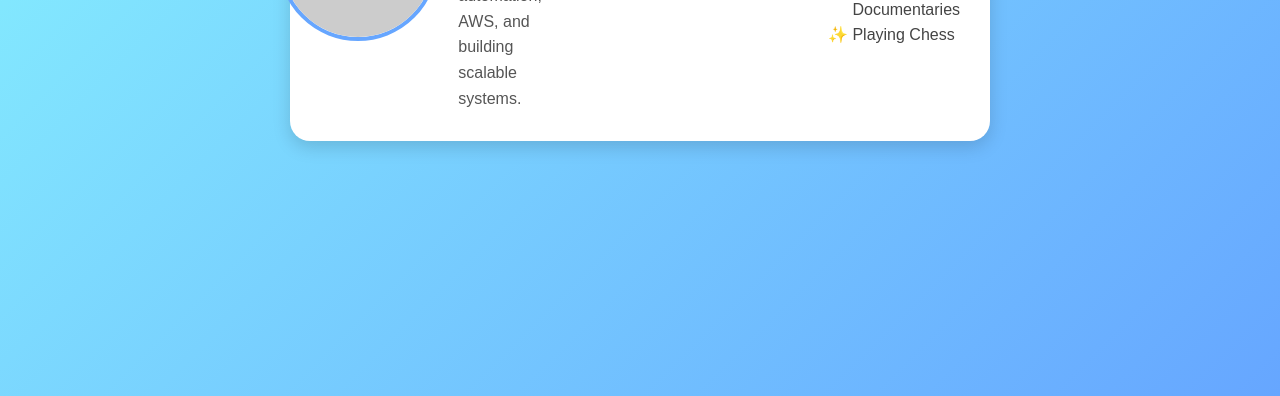
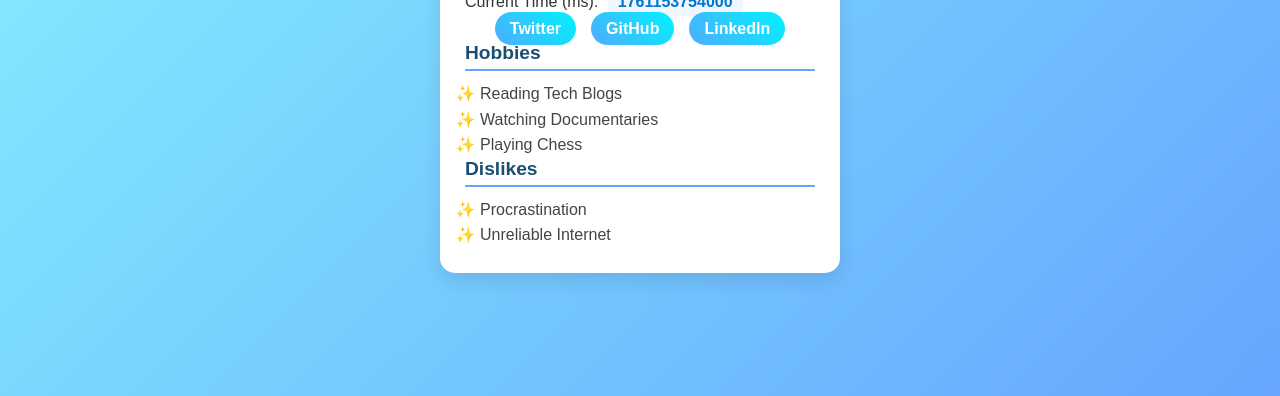
Before and after one commit to BILLIYON/Frontend-Wizards-Stage-0-Task-Build-a-Testable-Profile-Card, a plain HTML site: page index.html in a window 1280 px wide. Shown: the part 404-800 px from the top of the page. Drawn offline with Linux system fonts and the light colour scheme; placeholder pictures from the web are drawn by us.

Commit message:
Refactor profile card styles for improved layout

```diff
--- a/style.css
+++ b/style.css
@@ -17,17 +17,17 @@ body {
 }
 
 /* 🧩 Profile Card Container */
-article[data-testid="test-profile-card"] {
-  background: #ffffff;
-  border-radius: 20px;
-  box-shadow: 0 6px 18px rgba(0, 0, 0, 0.15);
-  padding: 30px;
-  width: min(95%, 700px);
-  display: flex;
-  flex-direction: column;
-  align-items: center;
-  gap: 20px;
-  transition: transform 0.3s ease, box-shadow 0.3s ease;
+[data-testid="test-profile-card"] {
+  background-color: #fff; /* This gives the white background */
+  border-radius: 15px;
+  box-shadow: 0 8px 20px rgba(0, 0, 0, 0.1);
+  padding: 25px;
+  margin: 20px auto;
+  max-width: 400px;
+  width: 90%;
+  height: auto; /* expand naturally with text */
+  box-sizing: border-box;
+  overflow-wrap: break-word; /* prevent text overflow */
 }
 
 article[data-testid="test-profile-card"]:hover {
```
